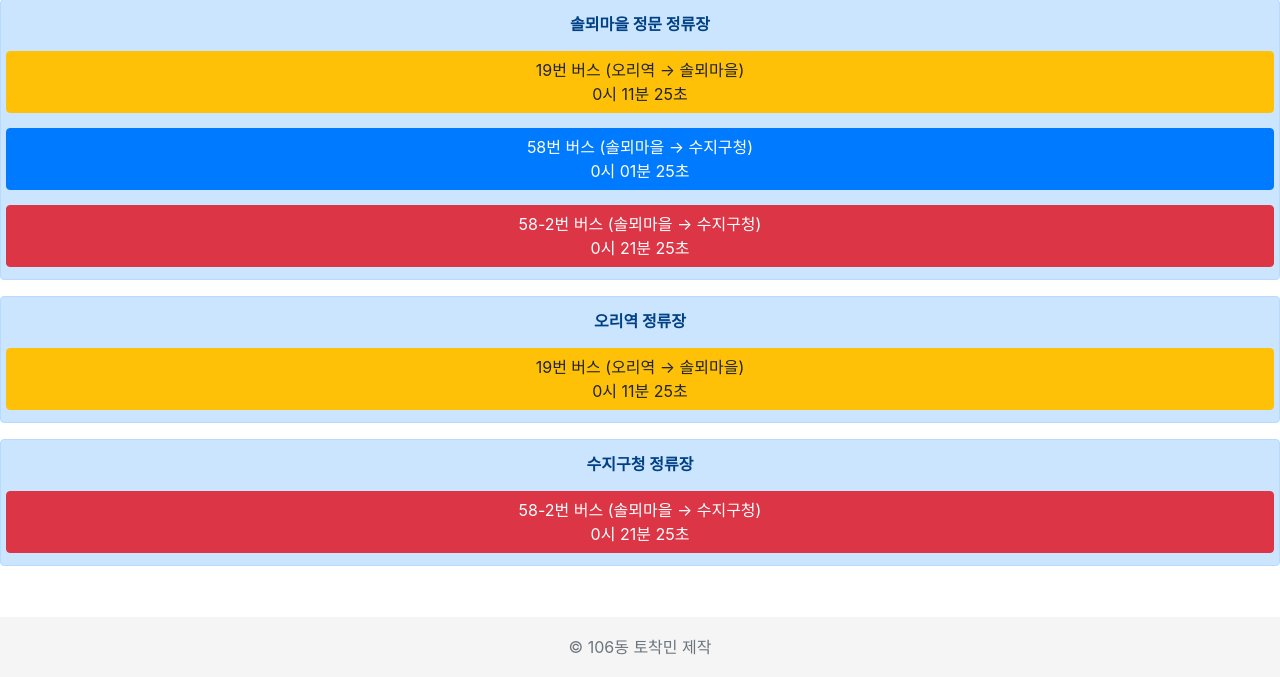
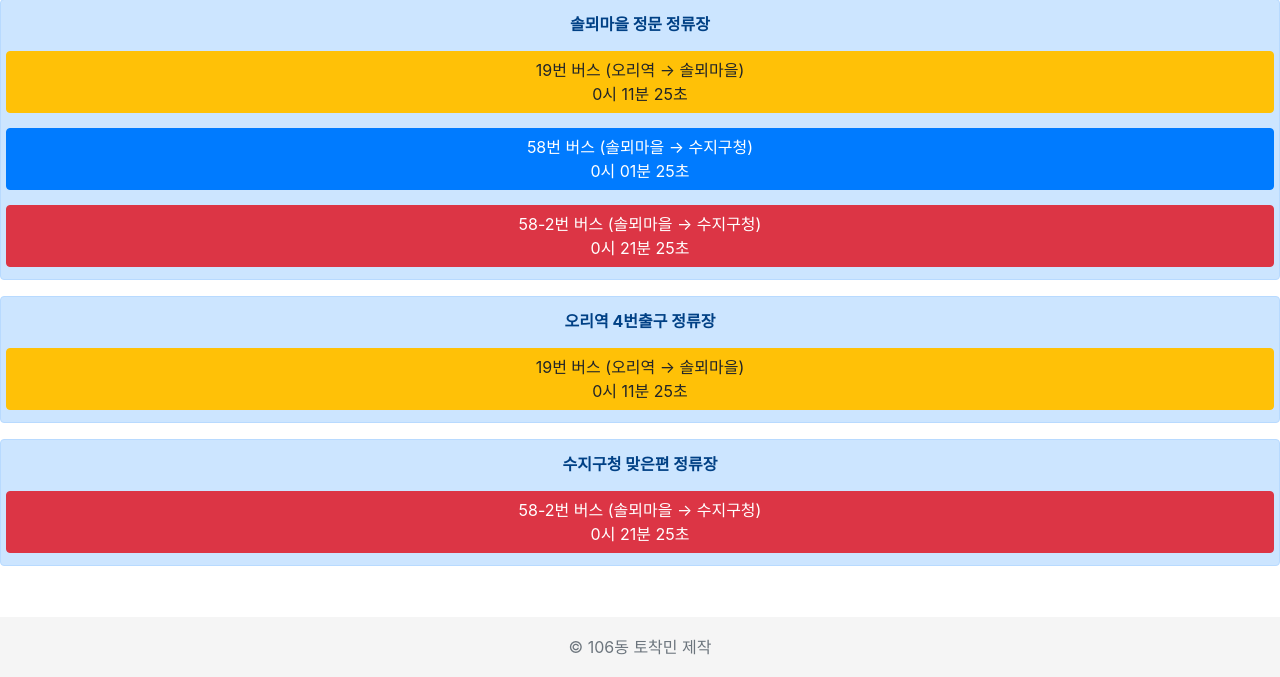
Before and after one commit to thnam91/bus-timetable, a Django app: page /nowbus/ in a window 1280 px wide. Shown: the part 123-800 px from the top of the page. Run offline with Django 3.2, Linux system fonts and the light colour scheme; some libraries are stand-ins or nearby versions.

Commit message:
index.html의 마을버스 정류장명 변경

```diff
--- a/nowbus/templates/nowbus/index.html
+++ b/nowbus/templates/nowbus/index.html
@@ -15,14 +15,14 @@
     </div>
 
     <div class="alert alert-primary" align="center">
-        <b>오리역 정류장</b>
+        <b>오리역 4번출구 정류장</b>
         <div class="row" style="margin-top:15px">
             <button type="button" class="btn btn-warning col-sm-12">19번 버스 (오리역 → 솔뫼마을)</br>{{ h19s }}시 {{ m19s }}분 {{ s19s }}초</button>
         </div>
     </div>
 
     <div class="alert alert-primary" align="center">
-        <b>수지구청 정류장</b>
+        <b>수지구청 맞은편 정류장</b>
         <div class="row" style="margin-top:15px">
             <button type="button" class="btn btn-danger col-sm-12">58-2번 버스 (솔뫼마을 → 수지구청)</br>{{ h582s }}시 {{ m582s }}분 {{ s582s }}초</button>
         </div>
```
